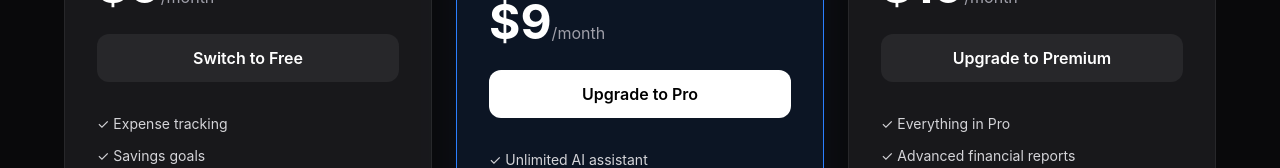
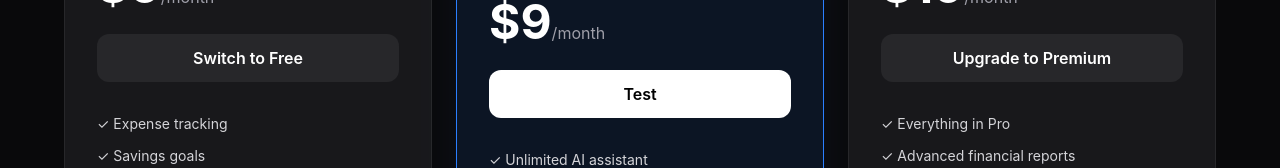
Before and after one commit to balqiskay/finsight-ai, a React (Vite) app in the folder client/: page /pricing in a window 1280 px wide. Shown: the part 455-623 px from the top of the page. Built offline with nearby package versions, Linux system fonts and the light colour scheme.

Commit message:
Test pricing deployment

```diff
--- a/client/src/pages/Pricing.jsx
+++ b/client/src/pages/Pricing.jsx
@@ -33,7 +33,7 @@ function Pricing() {
         "AI spending insights",
         "Priority support",
       ],
-      button: "Upgrade to Pro",
+      button: "Test",
       highlighted: true,
     },
     {
```
